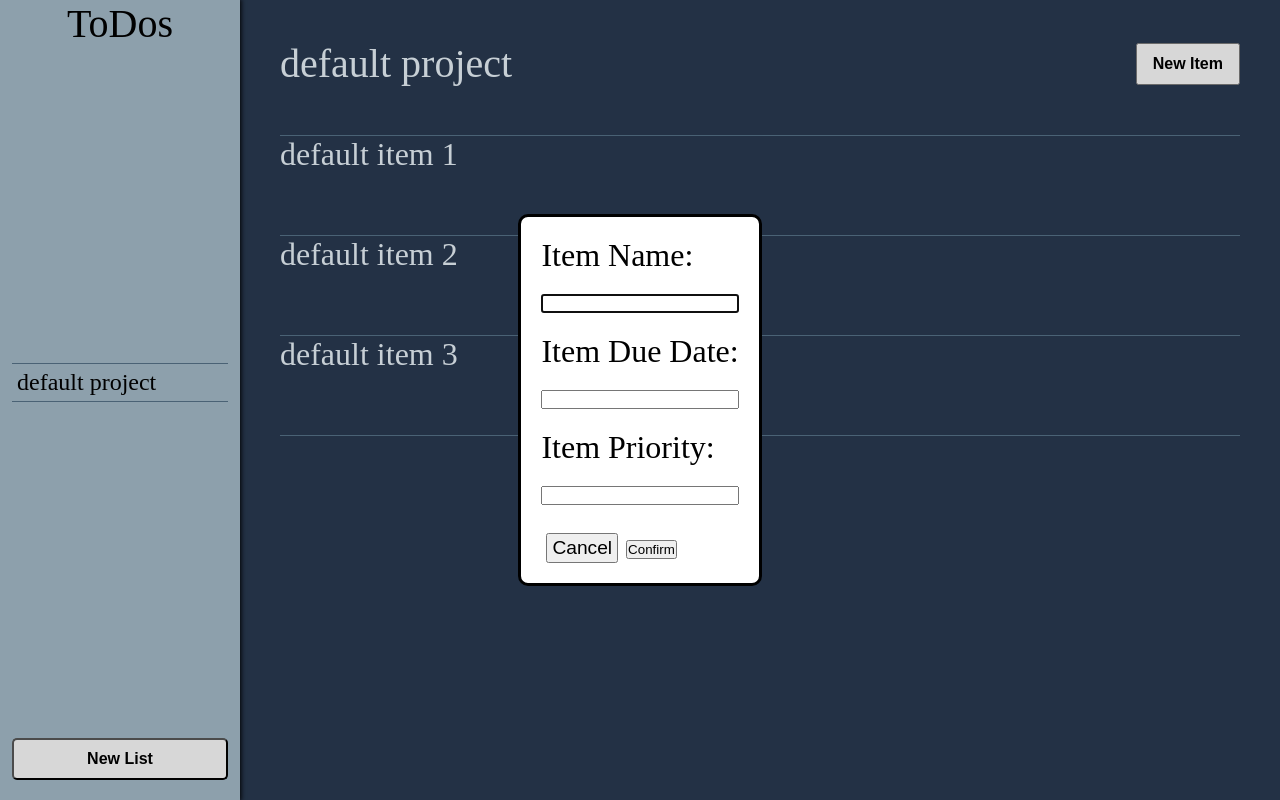
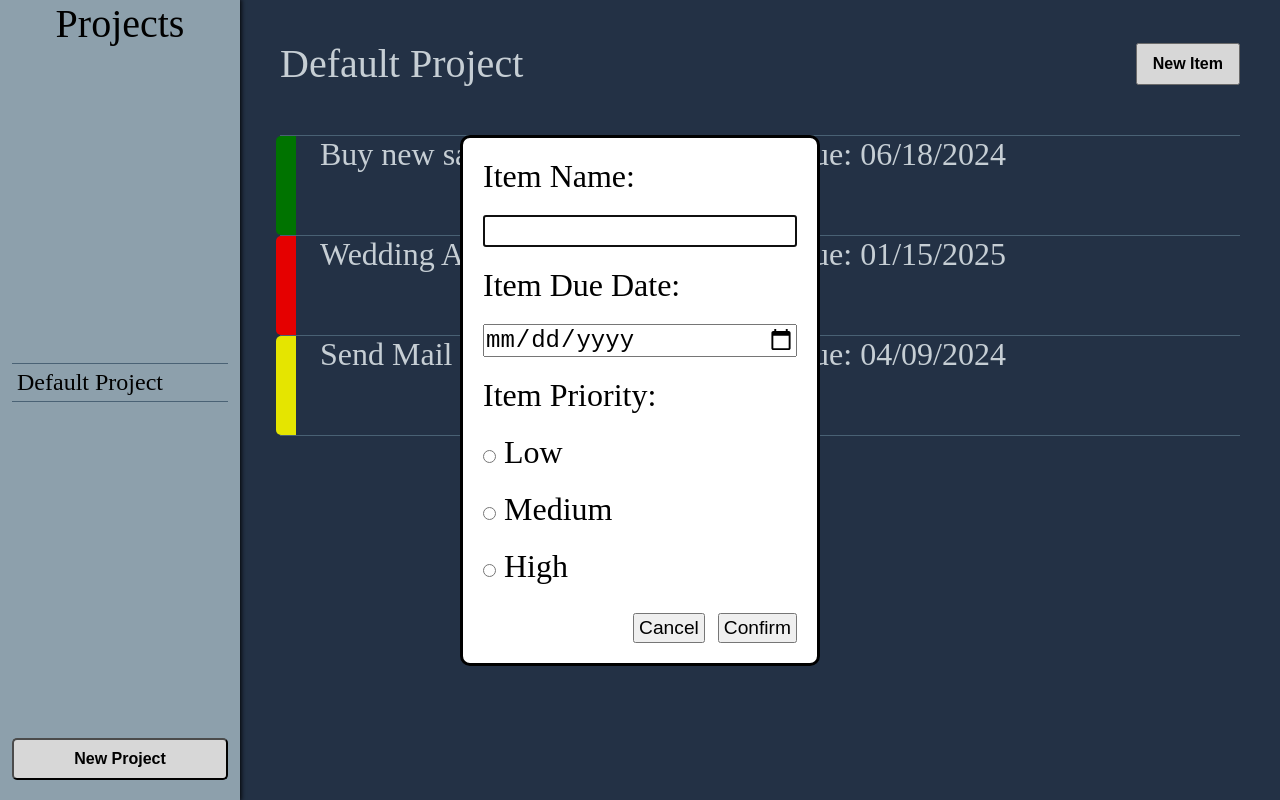
Before and after one commit to cvega13/odin-todolist, a website built with webpack: page src/template.html in a window 1280 px wide. Both pictures are taken after a click on the button "New Item". Built offline with nearby package versions, Linux system fonts and the light colour scheme.

Commit message:
Style project items
This commit styles each project item to include
its title, due date, and priority. The due date is
represented using a Date object from date-fns. The
priorities of each item is color coded with red meaning
high priority, yellow meaning medium, and green meaning
low. This commit also restructures the webpage's
Javascript to separate DOM rendering from
the event handlers.

```diff
--- a/package.json
+++ b/package.json
@@ -17,5 +17,8 @@
     "webpack": "^5.93.0",
     "webpack-cli": "^5.1.4",
     "webpack-dev-server": "^5.0.4"
+  },
+  "dependencies": {
+    "date-fns": "^3.6.0"
   }
 }
--- /dev/null
+++ b/src/RenderController.js
@@ -0,0 +1,53 @@
+import { format, subMonths, addDays } from "date-fns";
+
+// Render Projects on the Sidebar
+export function renderProjects(projects) {
+    const projectList = document.querySelector("#projectList");
+    projectList.textContent = '';
+
+    projects.items.forEach(function (item) {
+        const newProject = document.createElement("p");
+        newProject.textContent = item.title;
+
+        // Adds functionality to switch current project
+        newProject.addEventListener("click", (e) => {
+            projects.currentProject = item;
+            renderProjects(projects);
+            renderCurrentProject(projects);
+        })
+        projectList.insertBefore(newProject, projectList.firstChild);
+    });
+}
+
+// Render Items of the current project
+export function renderCurrentProject(projects) {
+    const items = document.querySelector("#itemList");
+    const title = document.querySelector("#projectTitle");
+    items.textContent = ''
+
+    if (projects.currentProject.items == undefined) return;
+
+    title.textContent = projects.currentProject.title;
+    projects.currentProject.items.forEach(function (item) {
+        const newItem = document.createElement("div");
+        newItem.classList.add("itemDiv");
+
+
+        const itemTitle = document.createElement("p");
+        itemTitle.classList.add("itemTitle");
+        itemTitle.textContent = item.title;
+        newItem.appendChild(itemTitle);
+
+        const itemDueDate = document.createElement("p");
+        itemDueDate.classList.add("itemDueDate");
+        itemDueDate.textContent = "Due: " + format(addDays(item.dueDate, 1), "MM/dd/yyyy")
+        newItem.appendChild(itemDueDate);
+
+        const itemPriority = document.createElement("div")
+        itemPriority.classList.add("itemPriority");
+        itemPriority.classList.add(item.priority);
+        newItem.appendChild(itemPriority);
+
+        items.appendChild(newItem);
+    });
+}
--- a/src/index.js
+++ b/src/index.js
@@ -1,47 +1,11 @@
 import { ProjectManager } from "./ProjectManager.js";
+import { renderProjects, renderCurrentProject } from "./RenderController.js";
 import "./styles.css";
 const Project = require("./Project.js").Project;
 const ProjectItem = require("./ProjectItem.js").ProjectItem;
 
 
 let projects = new ProjectManager();
-
-// Render projects in sidebar
-function renderProjects() {
-    const projectList = document.querySelector("#projectList");
-    projectList.textContent = '';
-
-    projects.items.forEach(function (item) {
-        const newProject = document.createElement("p");
-        newProject.textContent = item.title;
-
-        // Adds functionality to switch current project
-        newProject.addEventListener("click", (e) => {
-            projects.currentProject = item;
-            renderProjects();
-            renderCurrentProject();
-        })
-        projectList.insertBefore(newProject, projectList.firstChild);
-    });
-}
-
-// Render items in current project
-function renderCurrentProject() {
-    const items = document.querySelector("#todoList");
-    const title = document.querySelector("#projectTitle");
-    items.textContent = ''
-
-    if (projects.currentProject.items == undefined) return;
-
-    title.textContent = projects.currentProject.title;
-    projects.currentProject.items.forEach(function (item) {
-        const newItem = document.createElement("div");
-        newItem.textContent = item.title;
-        items.appendChild(newItem);
-    });
-}
-
-
 
 function FormController() {
     const projectDialog = document.querySelector("#newProjectDialog");
@@ -78,12 +42,12 @@ function FormController() {
 
     // Adds new Project to List
     function projectFormSubmitHandler() {
-        const title = document.querySelector("#title").value;
+        const title = document.querySelector("#titleProject").value;
 
         const newProject = new Project(title);
         projects.addItem(newProject);
-        renderProjects();
-        renderCurrentProject();
+        renderProjects(projects);
+        renderCurrentProject(projects);
 
         projectDialog.close()
         projectForm.reset();
@@ -94,11 +58,11 @@ function FormController() {
     function itemFormSubmitHandler() {
         const title = document.querySelector("#titleItem").value;
         const dueDate = document.querySelector("#dueDate").value;
-        const priority = document.querySelector("#priority").value;
+        const priority = document.querySelector('input[name="priority"]:checked').value;
 
         const newItem = new ProjectItem(title, dueDate, priority);
         projects.currentProject.addItem(newItem);
-        renderCurrentProject();
+        renderCurrentProject(projects);
 
         itemDialog.close();
         itemForm.reset();
@@ -109,25 +73,20 @@ FormController();
 
 
 
-
-
-
-
-
 // Initializes default project
 function defaultProject() {
-    const defaultProject = new Project("default project");
+    const defaultProject = new Project("Default Project");
 
-    const defaultItemOne = new ProjectItem("default item 1", "8/17/2024", "Medium");
-    const defaultItemTwo = new ProjectItem("default item 2", "8/17/2024", "Medium");
-    const defaultItemThree = new ProjectItem("default item 3", "8/17/2024", "Medium");
+    const defaultItemOne = new ProjectItem("Buy new sandals", new Date(2024, 5, 17), "Low");
+    const defaultItemTwo = new ProjectItem("Wedding Anniversary", new Date(2024, 12, 14), "High");
+    const defaultItemThree = new ProjectItem("Send Mail", new Date(2024, 3, 8), "Medium");
     defaultProject.addItem(defaultItemOne);
     defaultProject.addItem(defaultItemTwo);
     defaultProject.addItem(defaultItemThree);
 
     projects.addItem(defaultProject);
-    renderProjects();
-    renderCurrentProject();
+    renderProjects(projects);
+    renderCurrentProject(projects);
 }
 defaultProject();
 
--- a/src/styles.css
+++ b/src/styles.css
@@ -75,7 +75,7 @@ body {
     font-weight: 900;
 }
 
-#todoList {
+#itemList {
     display: grid;
     grid-template-columns: 1fr;
     grid-auto-rows: 100px;
@@ -83,8 +83,10 @@ body {
     font-size: 2rem;
 }
 
-#todoList > div {
+#itemList > div {
+    /* border-top: 1px solid rgb(82, 109, 130); */
     border-bottom: 1px solid rgb(82, 109, 130);
+    /* margin-top: 10px; */
 }
 
 
@@ -103,15 +105,15 @@ body {
     font-size: 2rem;
 }
 
-.newProjectButtons {
+.newProjectButtons, .newItemButtons {
     align-self: end;
 }
 
-#title {
+#titleProject, #titleItem, #dueDate, #priority {
     font-size: 1.5rem;
 }
 
-.cancelBtn, #confirmBtn {
+.cancelBtn, .confirmBtn {
     font-size: 1.2rem;
     padding: 2px;
     padding-left: 4px;
@@ -120,6 +122,47 @@ body {
 }
 
 
+.itemDiv {
+    display: grid;
+    grid-template-rows: 1fr 1fr;
+    grid-template-columns: 20px 1fr 1fr;
+}
+
+.itemTitle {
+    grid-row: 1 / 3;
+    grid-column: 2 / 3;
+    padding-left: 20px;
+}
+
+.itemDueDate {
+    grid-row: 1 / 2;
+    grid-column: 3 / 4;
+    padding-left: 20px;
+}
+
+.itemPriority {
+    grid-row: 1 / 3;
+    grid-column: 0 / 1;
+    width: 20px;
+    height: 100%;
+    border-radius: 5px 0px 0px 5px;
+    position: relative;
+    right: 4px;
+}
+
+.itemPriority.High {
+    background-color: red;
+}
+
+.itemPriority.Medium {
+    background-color: yellow;
+}
+
+.itemPriority.Low {
+    background-color: green;
+}
+
+
 
 /* rgb(39, 55, 77) */
 /* rgb(82, 109, 130) */
--- a/src/template.html
+++ b/src/template.html
@@ -7,9 +7,9 @@
 </head>
 <body>
     <div id="sideBar">
-        <p>ToDos</p>
+        <p>Projects</p>
         <div id="projectList"></div>
-        <button class="addBtn newProject">New List</button>
+        <button class="addBtn newProject">New Project</button>
     </div>
 
     <div id="dashBoard">
@@ -17,7 +17,7 @@
             <p id="projectTitle">Project Name</p>
             <button class="addBtn newItem">New Item</button>
         </div>
-        <div id="todoList"></div>
+        <div id="itemList"></div>
 
         <!-- ADD NEW PROJECT FORM -->
         <dialog id="newProjectDialog">
@@ -27,7 +27,7 @@
 
                 <div class="newProjectButtons">
                     <button class="cancelBtn newProject">Cancel</button>
-                    <button id="confirmBtn" type="submit">Confirm</button>
+                    <button class="confirmBtn" type="submit">Confirm</button>
                 </div>
             </form>
         </dialog>
@@ -39,14 +39,25 @@
                 <input type="text" id="titleItem" required>
 
                 <label>Item Due Date:</label>
-                <input type="text" id="dueDate" required>
+                <input type="date" id="dueDate" required>
 
                 <label>Item Priority:</label>
-                <input type="text" id="priority" required>
+                <label class="radio" for="low">
+                    <input type="radio" id="low" name="priority" value="Low" required>
+                    Low
+                </label>
+                <label class="radio" for="medium">
+                    <input type="radio" id="medium" name="priority" value="Medium" required>
+                    Medium
+                </label>
+                <label class="radio" for="high">
+                    <input type="radio" id="high" name="priority" value="High" required>
+                    High
+                </label>
 
                 <div class="newItemButtons">
                     <button class="cancelBtn newItem">Cancel</button>
-                    <button id="confirmBtn newItem" type="submit">Confirm</button>
+                    <button class="confirmBtn" type="submit">Confirm</button>
                 </div>
             </form>
         </dialog>
```
Also changed, not shown: 1 other file.
